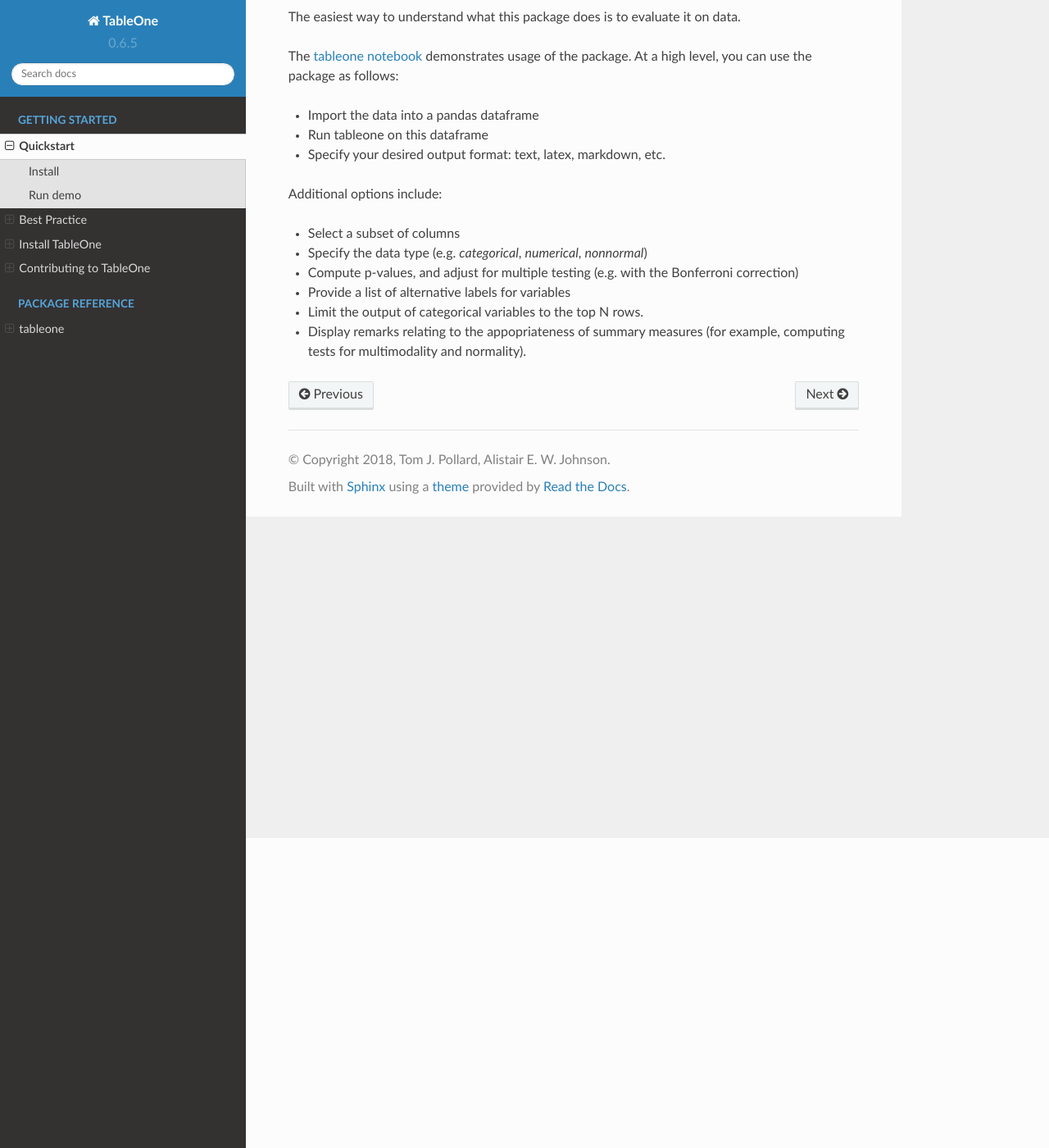
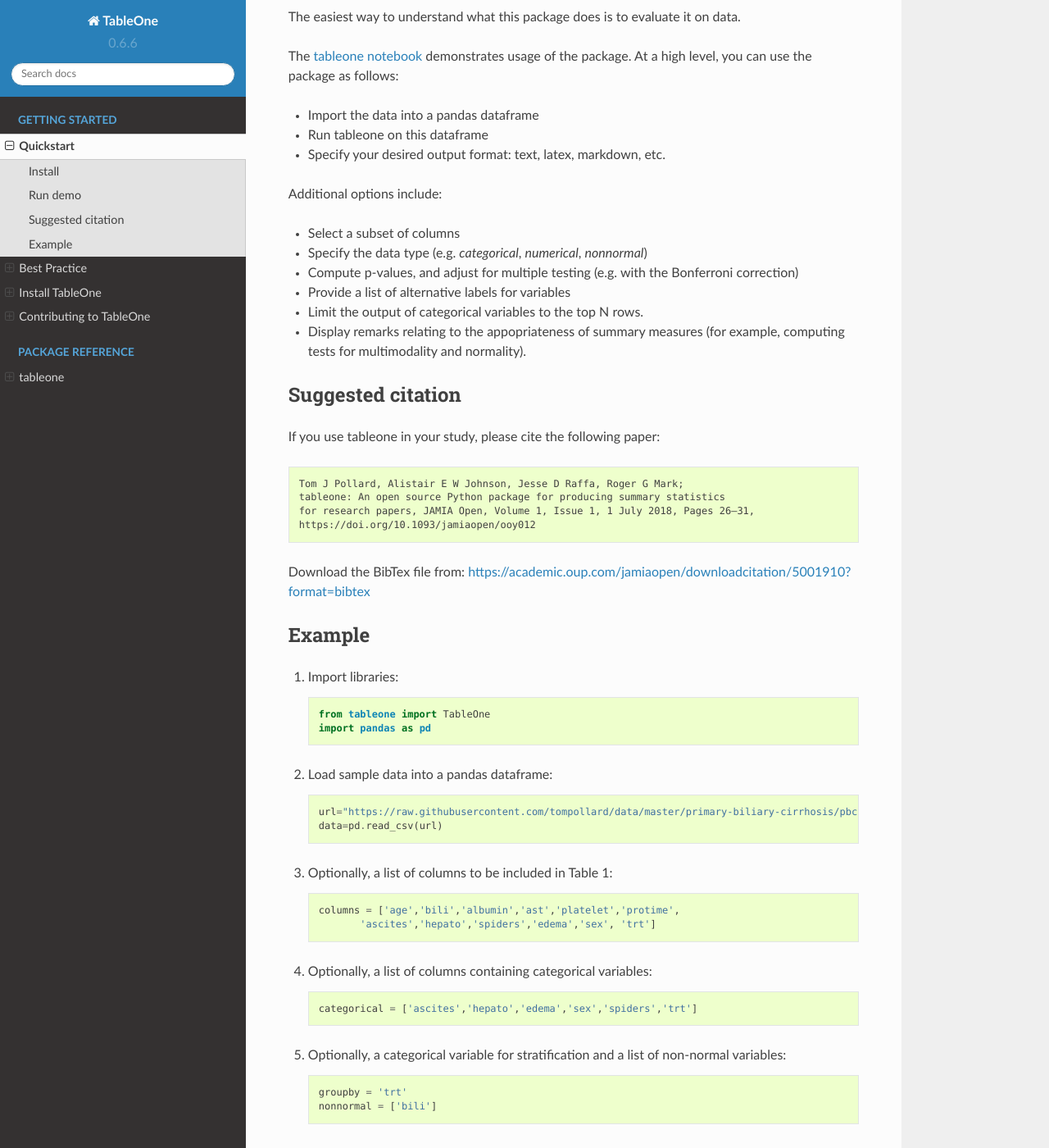
Before and after one commit to tompollard/tableone, a Sphinx documentation site: the page built from docs/quickstart.rst, in a window 1280 px wide and 1400 px high, scrolled down 378 px. Shown: the whole window at 82% size. Built offline with Sphinx 7.4.7 and the Read the Docs theme 2.0.0, drawn with Linux system fonts in a browser that asks for light colours; some of the changed text lies outside the part shown.

```diff
--- a/docs/conf.py
+++ b/docs/conf.py
@@ -58,9 +58,9 @@ author = u'Tom J. Pollard, Alistair E. W. Johnson'
 # built documents.
 #
 # The short X.Y version.
-version = u'0.6.5'
+version = u'0.6.6'
 # The full version, including alpha/beta/rc tags.
-release = u'0.6.5'
+release = u'0.6.6'
 
 # The language for content autogenerated by Sphinx. Refer to documentation
 # for a list of supported languages.
--- a/docs/quickstart.rst
+++ b/docs/quickstart.rst
@@ -30,3 +30,60 @@ Additional options include:
 * Provide a list of alternative labels for variables
 * Limit the output of categorical variables to the top N rows.
 * Display remarks relating to the appopriateness of summary measures (for example, computing tests for multimodality and normality).
+
+
+Suggested citation
+------------------
+
+If you use tableone in your study, please cite the following paper::
+
+    Tom J Pollard, Alistair E W Johnson, Jesse D Raffa, Roger G Mark;
+    tableone: An open source Python package for producing summary statistics
+    for research papers, JAMIA Open, Volume 1, Issue 1, 1 July 2018, Pages 26–31,
+    https://doi.org/10.1093/jamiaopen/ooy012
+
+Download the BibTex file from: https://academic.oup.com/jamiaopen/downloadcitation/5001910?format=bibtex
+
+
+Example
+-------
+
+#. Import libraries::
+
+    from tableone import TableOne
+    import pandas as pd
+
+#. Load sample data into a pandas dataframe::
+
+    url="https://raw.githubusercontent.com/tompollard/data/master/primary-biliary-cirrhosis/pbc.csv"
+    data=pd.read_csv(url)
+
+#. Optionally, a list of columns to be included in Table 1::
+
+    columns = ['age','bili','albumin','ast','platelet','protime',
+           'ascites','hepato','spiders','edema','sex', 'trt']
+
+#. Optionally, a list of columns containing categorical variables::
+
+    categorical = ['ascites','hepato','edema','sex','spiders','trt']
+
+#. Optionally, a categorical variable for stratification and a list of non-normal variables::
+
+    groupby = 'trt'
+    nonnormal = ['bili']
+
+#. Create an instance of TableOne with the input arguments::
+
+    mytable = TableOne(data, columns, categorical, groupby, nonnormal)
+
+#. Display the table using the ``tabulate`` method. The ``tablefmt`` argument allows the table to be displayed in multiple formats, including "github", "grid", "fancy_grid", "rst", "html", and "latex".::
+
+    print(mytable.tabulate(tablefmt="github"))
+
+#. Compute p values by setting the ``pval`` argument to `True`::
+
+    mytable = TableOne(data, columns, categorical, groupby, nonnormal, pval=True)
+
+#. Tables can be exported to file in various formats, including LaTeX, CSV, and HTML. Files are exported by calling the ``to_format`` method on the DataFrame. For example, mytable can be exported to an Excel spreadsheet named 'mytable.tex' with the following command::
+
+    mytable.to_latex('mytable.tex')
--- a/setup.py
+++ b/setup.py
@@ -17,7 +17,7 @@ setup(
     # Versions should comply with PEP440. For a discussion on single-sourcing
     # the version across setup.py and the project code, see
     # https://packaging.python.org/en/latest/single_source_version.html
-    version='0.6.5',
+    version='0.6.6',
 
     description='TableOne',
     long_description=long_description,
--- a/tableone.py
+++ b/tableone.py
@@ -4,7 +4,7 @@ research papers.
 """
 
 __author__ = "Tom Pollard <tpollard@mit.edu>, Alistair Johnson, Jesse Raffa"
-__version__ = "0.6.5"
+__version__ = "0.6.6"
 
 import warnings
 
```
